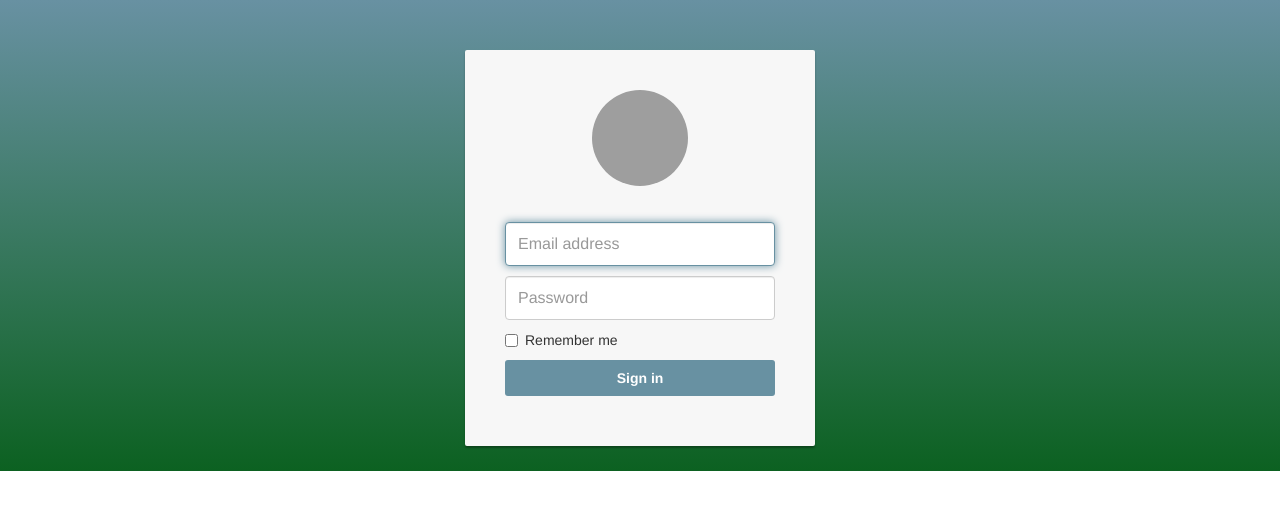
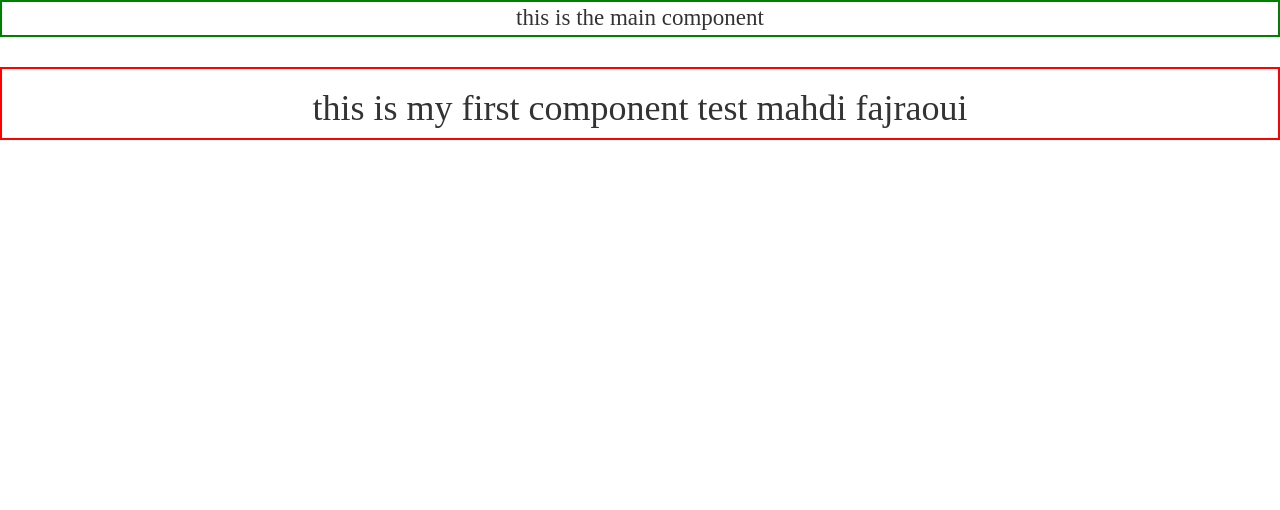
Before and after one commit to ingmehdi/LoginForm, an Angular app: page /login in a window 1280 px wide. Shown: the top 510 px of the page. Built offline with nearby package versions, Linux system fonts and the light colour scheme; grey boxes are pictures that could not be loaded.

Commit message:
send data from parent comp to child comp

```diff
--- a/package.json
+++ b/package.json
@@ -31,7 +31,7 @@
     "@angular/language-service": "^5.2.0",
     "@types/jasmine": "~2.8.3",
     "@types/jasminewd2": "~2.0.2",
-    "@types/node": "~9.4.6",
+    "@types/node": "~9.6.0",
     "codelyzer": "^4.0.1",
     "jasmine-core": "~3.1.0",
     "jasmine-spec-reporter": "~4.2.1",
@@ -39,7 +39,7 @@
     "karma-chrome-launcher": "~2.2.0",
     "karma-coverage-istanbul-reporter": "^1.2.1",
     "karma-jasmine": "~1.1.0",
-    "karma-jasmine-html-reporter": "^0.2.2",
+    "karma-jasmine-html-reporter": "^1.0.0",
     "protractor": "~5.3.0",
     "ts-node": "~5.0.1",
     "tslint": "~5.9.1",
--- a/src/app/app-routing.module.ts
+++ b/src/app/app-routing.module.ts
@@ -1,3 +1,4 @@
+import { AppComponent } from './app.component';
 
 import { NewComponent } from './new/new.component';
 import { FirstComponent } from './first/first.component';
@@ -7,16 +8,24 @@ import { OtherComponent } from './other/other.component';
 import { componentFactoryName } from '@angular/compiler';
 import { LoginComponent } from './login/login.component';
 import { HomeComponent } from './home/home.component';
+import { GuardGuard } from './services/guard.guard';
+
 
 
 export const routes: Routes = [
-  {path:'',component:NewComponent},
-  {path:'login',component:LoginComponent},
-  {path:'home/:id',component:HomeComponent},
-  //{path:'other',component:OtherComponent},
-  //{path:'first',component:FirstComponent},
+  {path:'',
+  component:AppComponent
+  },
+  //{path:'login',component:LoginComponent},
+  //{path:'home/:id',component:HomeComponent},
+  {path:'other',component:OtherComponent},
+  {path:'first',component:FirstComponent},
   //{path:"*",component:OtherComponent},
-  //{path:'new/:id',component:NewComponent},
+  {path:'new/:id',
+  canActivate:[GuardGuard],
+  component:NewComponent
+  },
+  {path:'**',component:OtherComponent}
   //{path:"**",redirectTo:LoginComponent}
 ];
 
--- a/src/app/app.component.css
+++ b/src/app/app.component.css
@@ -1,2 +1,10 @@
 .no-contenteditable .box { color: red; }
 .contenteditable .box { color: green; }
+.home {
+
+    border: 2px solid green;
+    text-align: center;
+    font-family: all;
+    font-size: 23px;
+    margin-bottom: 30px;
+}
--- a/src/app/app.component.html
+++ b/src/app/app.component.html
@@ -1,4 +1,17 @@
+<div class="home">
+this is the main component
+</div>
+<app-first [message]="sendmessage()">
 
+</app-first>
+
+
+
+
+
+
+
+<!--
 <main>
 
   <router-outlet>
@@ -6,7 +19,7 @@
   </router-outlet>
 </main>
 
- <!-- <form>
+ <form>
   <label>name:</label>
   <input type="text" name="name" [(ngModel)]="name">
   <label>password</label>
--- a/src/app/app.component.ts
+++ b/src/app/app.component.ts
@@ -44,9 +44,12 @@ login(){
   this.myshared.setUser('mehdi');
   this.myshared.setToken('fdgfgfgfdgfg');
   this.myshared.setLogin(true);
-  console.log("shared data has been setted");
+  //save token to user local storage
+ // console.log("shared data has been setted");
   if (this.statuts){
   //login succes
+  localStorage.setItem ('token','dfgfdsgfdsgfdg');
+
     this.myrouter.navigate(['/new']);
   }
   else{
@@ -71,5 +74,9 @@ goToOther(){
 goToNew(){
   this.myrouter.navigate(['/new',this.id])
 }
+sendmessage(){
+  return "mahdi fajraoui";
 
 }
+
+}
--- a/src/app/app.module.ts
+++ b/src/app/app.module.ts
@@ -1,3 +1,5 @@
+import { GuardGuard } from './services/guard.guard';
+import { CallapiService } from './services/callapi.service';
 import { StreamService } from './services/stream.service';
 import { RouterModule, Routes } from '@angular/router';
 import { BrowserModule } from '@angular/platform-browser';
@@ -14,6 +16,8 @@ import { SharedService } from './services/shared.service';
 import { HomeComponent } from './home/home.component';
 import { LoginComponent } from './login/login.component';
 import { SigninService } from './services/signin.service';
+import { HttpModule } from '@angular/http';
+
 
 
 
@@ -30,9 +34,11 @@ import { SigninService } from './services/signin.service';
     BrowserModule,
     AppRoutingModule,
     FormsModule,
-    RouterModule.forRoot(routes)
+    RouterModule.forRoot(routes),
+    HttpModule
   ],
-  providers: [LoginService,SharedService,SigninService ,StreamService
+  providers: [LoginService,SharedService,SigninService ,StreamService,
+    CallapiService,GuardGuard
   ],
   bootstrap: [AppComponent]
 })
--- a/src/app/first/first.component.css
+++ b/src/app/first/first.component.css
@@ -0,0 +1,7 @@
+.first{
+    border:2px solid red;
+    text-align:center;
+    font-family:all;
+    font-size: 23px;
+
+}
--- a/src/app/first/first.component.html
+++ b/src/app/first/first.component.html
@@ -1 +1,3 @@
-<h1>this  a componenet an</h1>
+<div class="first">
+<h1>this is my first component test {{message}}</h1>
+</div>
--- a/src/app/first/first.component.ts
+++ b/src/app/first/first.component.ts
@@ -1,5 +1,5 @@
 import { ActivatedRoute } from '@angular/router';
-import { Component, OnInit } from '@angular/core';
+import { Component, OnInit, Input } from '@angular/core';
 
 @Component({
   selector: 'app-first',
@@ -9,7 +9,7 @@ import { Component, OnInit } from '@angular/core';
 export class FirstComponent implements OnInit {
   id:string;
   name:string;
-
+  @Input() message :string;
   constructor(private route:ActivatedRoute) {
 
     //get optional params
--- a/src/app/other/other.component.html
+++ b/src/app/other/other.component.html
@@ -1,3 +1,6 @@
 <p>
   other works!
 </p>
+<div>
+  <button (click)="CallAPI()"> Get data </button>
+</div>
--- a/src/app/other/other.component.ts
+++ b/src/app/other/other.component.ts
@@ -1,3 +1,4 @@
+import { CallapiService } from './../services/callapi.service';
 import { ActivatedRoute } from '@angular/router';
 import { Component, OnInit } from '@angular/core';
 import { SharedService } from '../services/shared.service';
@@ -11,7 +12,9 @@ export class OtherComponent implements OnInit {
   name:string;
   id:string;
   status:string;
-  constructor( private route:ActivatedRoute,public shared:SharedService) {
+  posts:any;
+  constructor( private route:ActivatedRoute,public shared:SharedService,
+    private call :CallapiService) {
 
     //get params from queryparams
     this.id=this.route.snapshot.queryParamMap.get('id');
@@ -25,5 +28,18 @@ export class OtherComponent implements OnInit {
 
   ngOnInit() {
   }
-
+//call api
+CallAPI(){
+  this.call.getPosts().subscribe(
+    next=>{
+      console.log(next);
+    },
+    error=>{
+      console.log(error)
+    },
+    ()=>{
+      console.log('Done');
+    }
+  )
 }
+}
```
Also changed, not shown: 1 other file (tests, documents, lock files or other folders).
